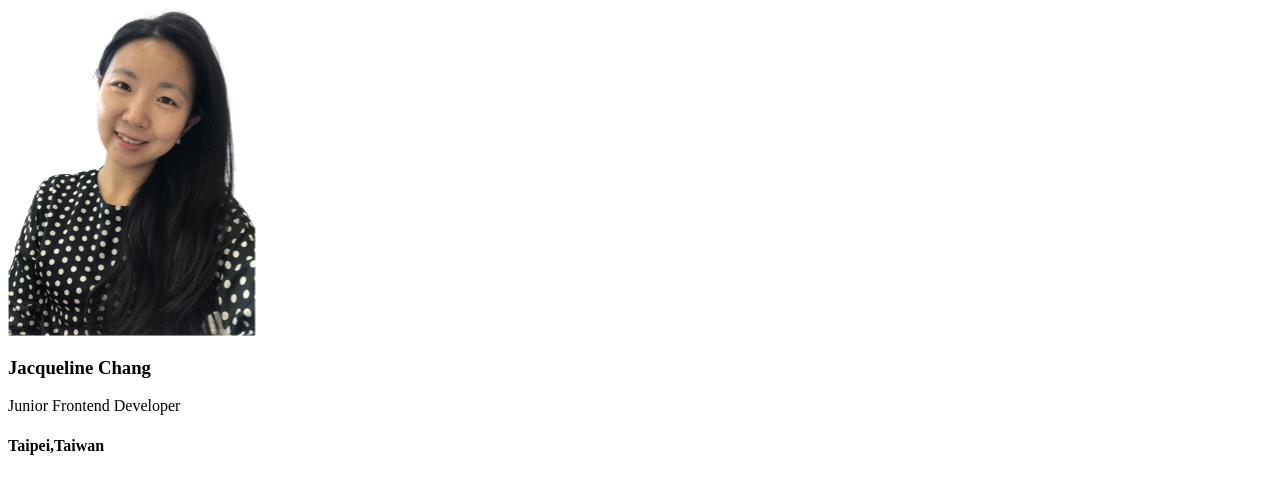
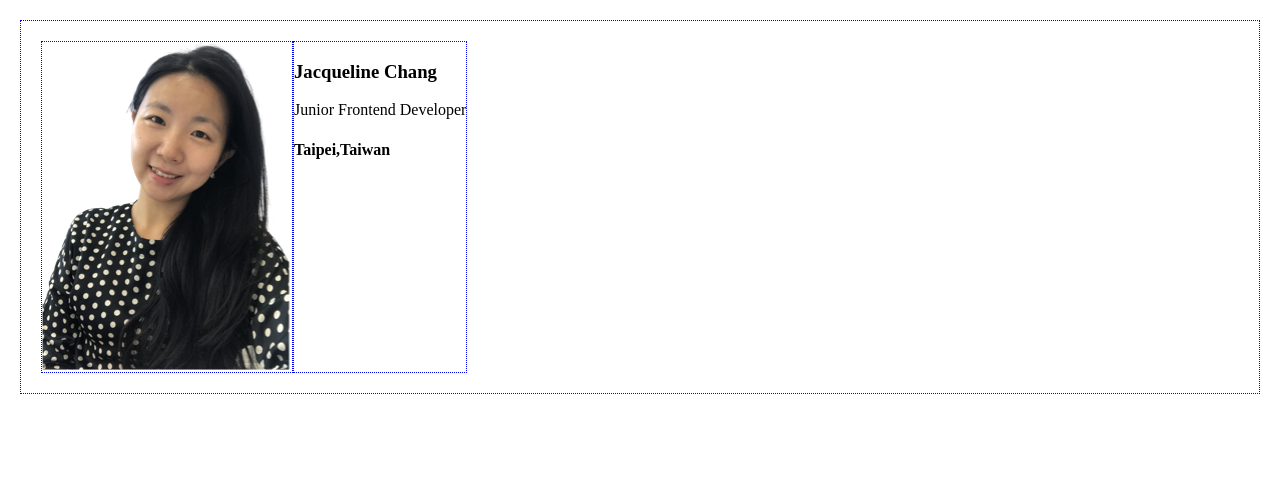
Before and after one commit to jacquie77917/Development-, a plain HTML site: page HTMLCSS/html-project-5-digital_businesscard/index.html in a window 1280 px wide. Drawn offline with Linux system fonts and the light colour scheme.

Commit message:
Dec 11 2023

```diff
--- a/HTMLCSS/html-project-5-digital_businesscard/index.html
+++ b/HTMLCSS/html-project-5-digital_businesscard/index.html
@@ -1,17 +1,19 @@
 <html>
   <head>
-    <link rel="stylesheet.css" />
+    <link rel="stylesheet" href="styles.css" />
   </head>
   <body>
-    <div class="card">
+    <div class="card border-blue">
       <img
         src="Picture1.png"
         alt="This is Jacqueline CHang after washing her hair."
-        class="headshot"
+        class="headshot border-blue"
       />
-      <h3>Jacqueline Chang</h3>
-      <p>Junior Frontend Developer</p>
-      <h4>Taipei,Taiwan</h4>
+      <div class="border-blue">
+        <h3>Jacqueline Chang</h3>
+        <p>Junior Frontend Developer</p>
+        <h4>Taipei,Taiwan</h4>
+      </div>
     </div>
   </body>
 </html>
--- a/HTMLCSS/html-project-5-digital_businesscard/styles.css
+++ b/HTMLCSS/html-project-5-digital_businesscard/styles.css
@@ -1,13 +1,15 @@
 body {
   margin: 20px;
 }
-.headshot {
-  width: 100px;
+
+.avatar {
+  width: 150px;
 }
+
 .card {
-  border: 1px dotted rgb(109, 109, 121);
   padding: 20px;
-}
-div {
   display: flex;
 }
+.border-blue {
+  border: 1px dotted blue;
+}
```
Also changed, not shown: HTMLCSS/html-project-5-digital_businesscard/Jacquie.jpg (deleted).
